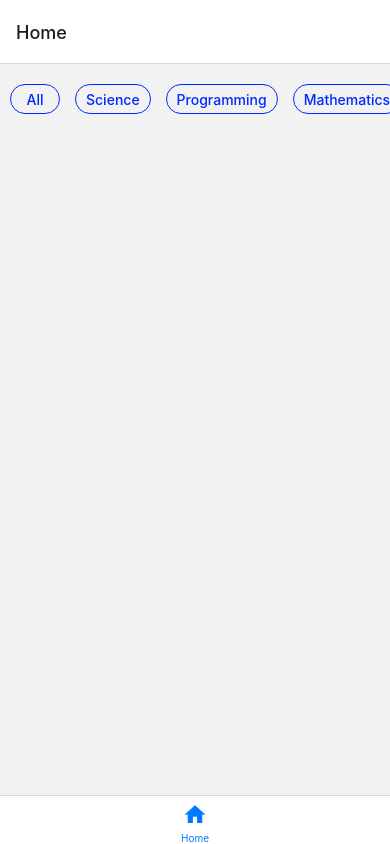
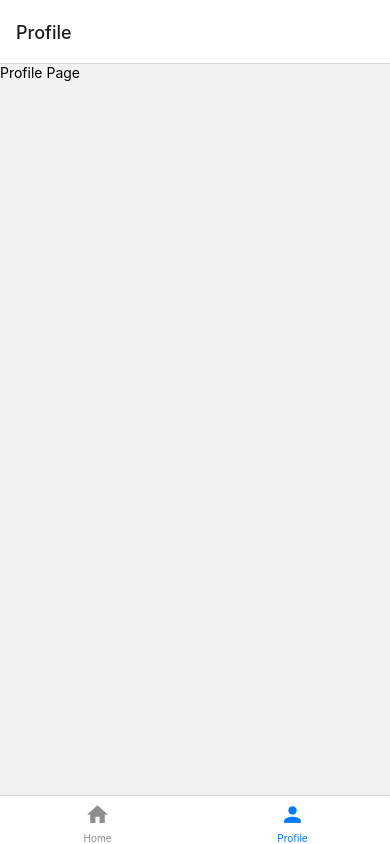
Before and after one commit to SanfetCoder/quiz-app, a React Native app: screen /Profile in a window 390 px wide. Built offline with nearby package versions, Linux system fonts and the light colour scheme.

Commit message:
Able to navigate between pages

```diff
--- a/App.js
+++ b/App.js
@@ -3,6 +3,7 @@ import {NavigationContainer} from '@react-navigation/native';
 import Home from './screens/Home';
 import { createBottomTabNavigator } from '@react-navigation/bottom-tabs';
 import MaterialCommunityIcons from 'react-native-vector-icons/MaterialCommunityIcons';
+import Profile from './screens/Profile';
 
 const Tab = createBottomTabNavigator();
 
@@ -22,6 +23,16 @@ export default function App() {
             }
           }}
           />
+        <Tab.Screen
+          name="Profile"
+          component={Profile}
+          options={{
+            title : 'Profile',
+            tabBarIcon : ({color, size}) => {
+              return <MaterialCommunityIcons name="account" color={color} size={size}/>
+            }
+          }}
+          />
       </Tab.Navigator>
     </NavigationContainer>
   );
--- /dev/null
+++ b/screens/Profile.js
@@ -0,0 +1,14 @@
+import React from 'react'
+import { SafeAreaView , Text} from 'react-native'
+
+const Profile = () => {
+  return (
+    <SafeAreaView>
+      <Text>
+        Profile Page
+      </Text>
+    </SafeAreaView>
+  )
+}
+
+export default Profile
```
